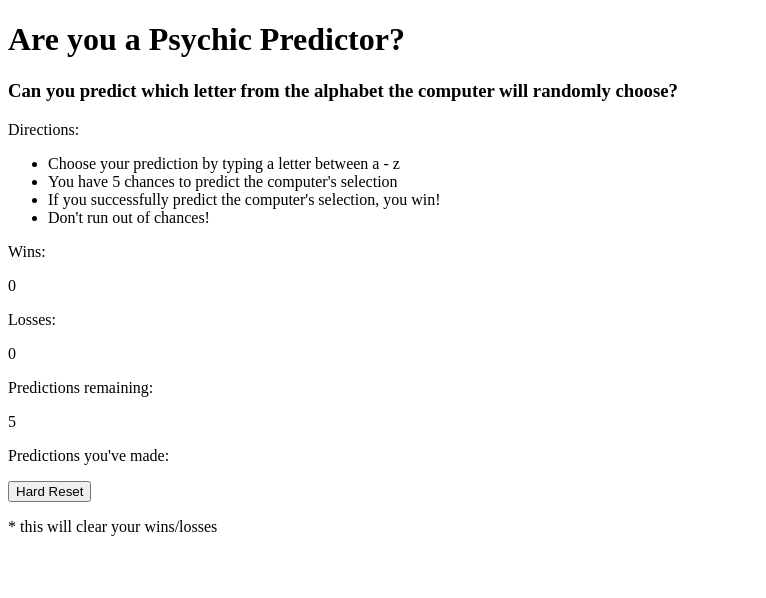
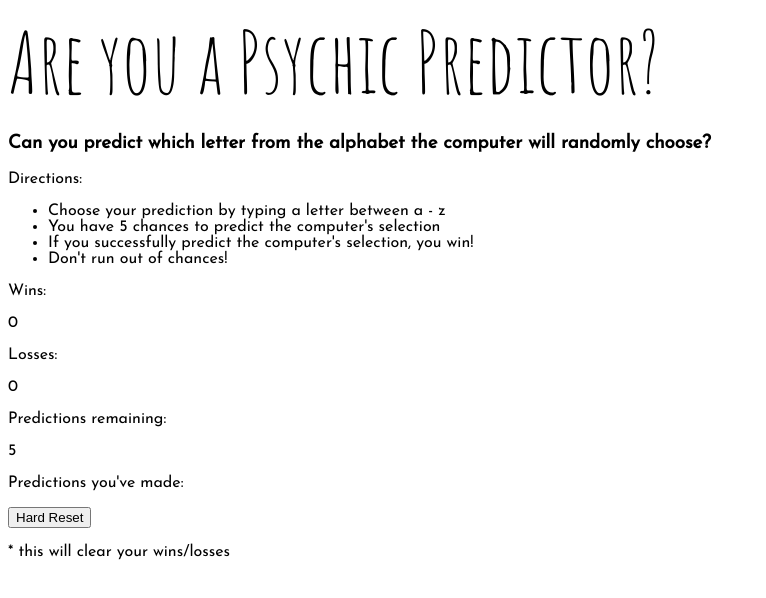
Before and after one commit to BoulderBrains/PsychicPredictor, a plain HTML site: page index.html in a window 1280 px wide. Shown: the whole page, without its empty margins (0-766 px from the left). Drawn offline with Linux system fonts and the light colour scheme.

Commit message:
Adding in some possible background images, including google fonts

```diff
--- a/assets/css/style.css
+++ b/assets/css/style.css
@@ -1,3 +1,14 @@
 .container {
 
 }
+#headingText {
+	font-family: 'Amatic SC', cursive;
+	font-size: 85px;
+	margin: 0;
+}
+
+h3,
+p,
+li {
+	font-family: 'Josefin Sans', sans-serif;
+}
--- a/index.html
+++ b/index.html
@@ -8,11 +8,14 @@
 	<!-- Linking in my CSS file -->
 	<link rel="stylesheet" href="assets/css/style.css">
 
+	<!-- Linking in Google font include -->
+	<link href="https://fonts.googleapis.com/css?family=Amatic+SC|Josefin+Sans" rel="stylesheet">
+
 	<title>Psychic Predictor</title>
 </head>
 <body>
 	<div class="container">
-		<h1>Are you a Psychic Predictor?</h1>
+		<p id="headingText">Are you a Psychic Predictor?<p>
 		<h3>Can you predict which letter from the alphabet the computer will randomly choose?</h3>
 		<p>Directions:</p>
 		<ul>
```
Also changed, not shown: assets/Images/PsychicNeon.jpg (added), 3 other files.
